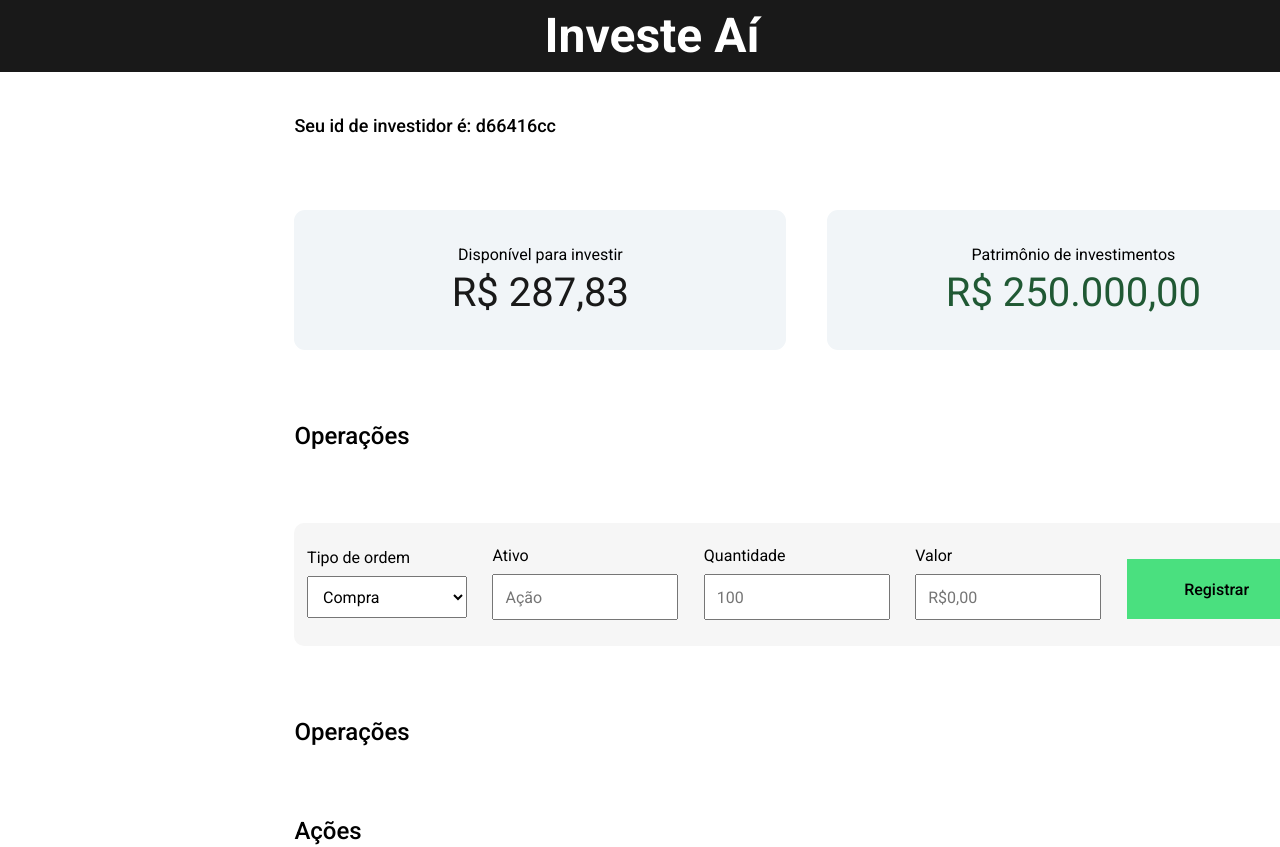
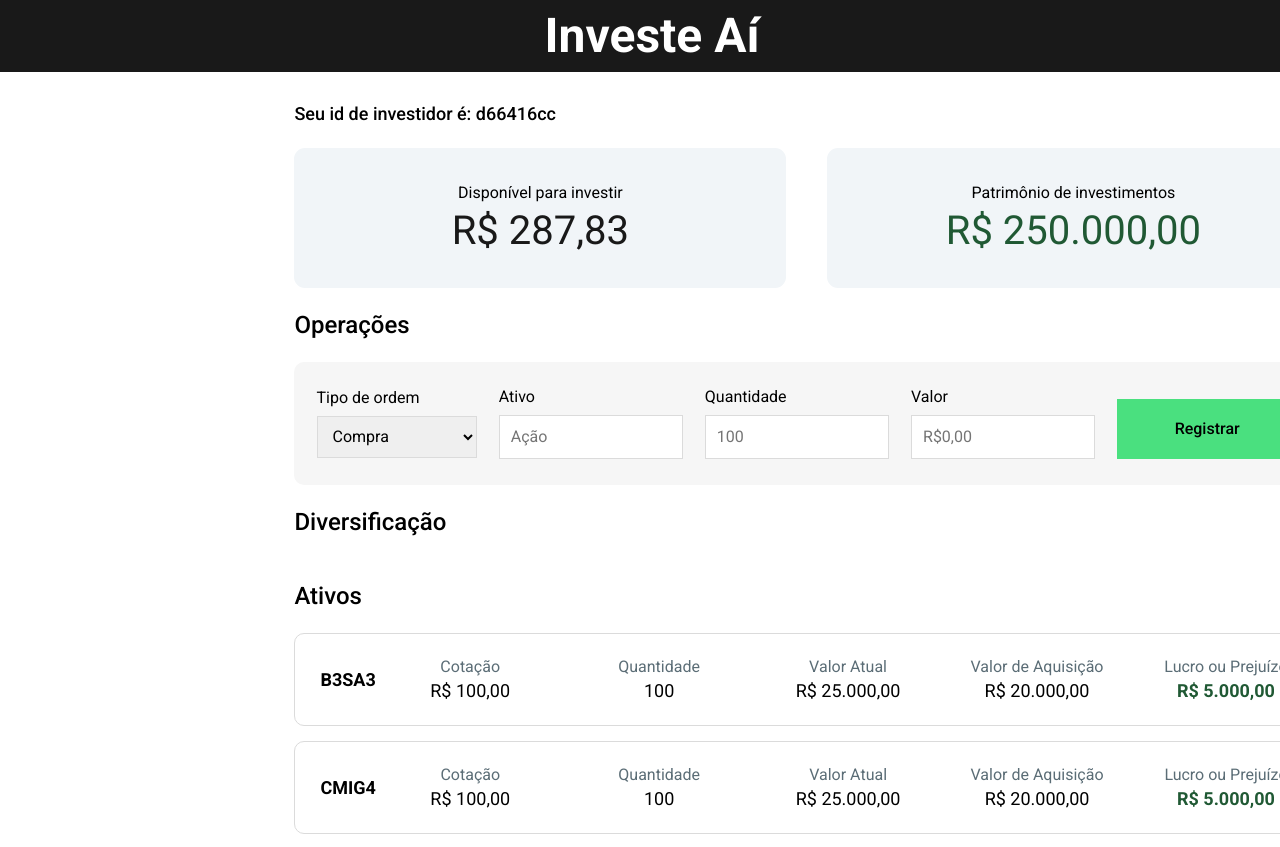
Before and after one commit to MateusIasbik/investe-ai-front, a React (Vite) app: page / in a window 1280 px wide. Shown: the top 847 px of the page. Built offline with nearby package versions, Linux system fonts and the light colour scheme.

Commit message:
fix: assets style added

```diff
--- a/src/App.jsx
+++ b/src/App.jsx
@@ -43,7 +43,7 @@ const Container = styled.div`
   display: flex;
   flex-direction: column;
   justify-content: space-around;
-  height: 100vh;
+  min-height: 100vh;
   margin: 80px 23% 0 23%;
   color: #000;
   font-family: 'Roboto', sans-serif;
--- /dev/null
+++ b/src/components/Asset.jsx
@@ -0,0 +1,111 @@
+import React from "react";
+import styled from "styled-components";
+import MY_ASSETS from "../mock";
+
+export default function Asset() {
+
+    const formatCurrency = (value) => {
+        return new Intl.NumberFormat('pt-BR', {
+            style: 'currency',
+            currency: 'BRL',
+        }).format(value);
+    }
+
+    return (
+        <>
+
+            {MY_ASSETS.map((asset, index) => (
+                <BoxStyled key={index}>
+
+                <h1>{asset.name}</h1>
+
+                <div>
+                    <h2>Cotação</h2>
+                    <p>{formatCurrency(asset.price)}</p>
+                </div>
+
+                <div>
+                    <h2>Quantidade</h2>
+                    <p>{asset.amount}</p>
+                </div>
+
+                <div>
+                    <h2>Valor Atual</h2>
+                    <p>{formatCurrency(asset.currentValue)}</p>
+                </div>
+
+                <div>
+                    <h2>Valor de Aquisição</h2>
+                    <p>{formatCurrency(asset.acquisitionValue)}</p>
+                </div>
+
+                <div>
+                    <h2>Lucro ou Prejuízo</h2>
+                    <h3>R$ 5.000,00</h3>
+                </div>
+
+            </BoxStyled>
+
+            ))}
+
+
+        </>
+    )
+}
+
+const TitleStyled = styled.h1`
+    margin: 25px 0;
+`
+
+const BoxStyled = styled.div`
+    border: 1px solid #DBDBDB;
+    display: flex;
+    justify-content: space-around;
+    align-items: center;
+    border-radius: 10px;
+    max-height: 91px;
+    min-width: 1025px;
+    margin-bottom: 15px;
+
+    div {
+        display: flex;
+        flex-direction: column;
+        justify-content: center;
+        align-items: center;
+        height: 100%;
+        width: 100%;
+        margin: 25px 0;
+    }
+
+    h1 {
+        color: #000000;
+        font-size: 18px;
+        font-family: 'Roboto', sans-serif;
+        font-weight: 700;
+        padding-left: 25px;
+    }
+
+    h2 {
+        color: #5B6D76;
+        font-size: 16px;
+        font-family: 'Roboto', sans-serif;
+        font-weight: 400;
+        padding-bottom: 5px;
+    }
+
+    p {
+        padding-top: 2px;
+        color: #000000;
+        font-size: 18px;
+        font-family: 'Roboto', sans-serif;
+        font-weight: 400;
+    }
+
+    h3 {
+        padding-top: 2px;
+        color: #205934;
+        font-size: 18px;
+        font-family: 'Roboto', sans-serif;
+        font-weight: 700;
+    }
+`
--- a/src/components/Assets.jsx
+++ b/src/components/Assets.jsx
@@ -1,10 +1,21 @@
 import React from "react";
 import styled from "styled-components";
+import Asset from "../components/Asset";
 
 export default function Assets() {
+
     return (
-        <div>
-            <h1>Ações</h1>
-        </div>
+        <>
+
+            <TitleStyled>Ativos</TitleStyled>
+
+            <Asset/>
+
+
+        </>
     )
 }
+
+const TitleStyled = styled.h1`
+    margin: 25px 0;
+`
--- a/src/components/Diversification.jsx
+++ b/src/components/Diversification.jsx
@@ -2,9 +2,15 @@ import React from "react";
 import styled from "styled-components";
 
 export default function Diversification() {
+
     return (
         <div>
-            <h1>Operações</h1>
+            <TitleStyled>Diversificação</TitleStyled>
         </div>
     )
 }
+
+
+const TitleStyled = styled.h1`
+    margin: 25px 0;
+`
--- a/src/components/Id.jsx
+++ b/src/components/Id.jsx
@@ -13,6 +13,7 @@ export default function Id() {
 
 const IdStyled = styled.div`
     h1 {
+        margin: 25px 0;
         color: #000000;
         font-size: 18px;
         font-family: 'Roboto', sans-serif;
--- a/src/components/Operations.jsx
+++ b/src/components/Operations.jsx
@@ -12,7 +12,7 @@ export default function Operations() {
 
     return (
         <>
-            <h1>Operações</h1>
+            <TitleStyled>Operações</TitleStyled>
             <OperationsStyled>
 
                 <InputStyled>
@@ -71,6 +71,10 @@ export default function Operations() {
     )
 }
 
+const TitleStyled = styled.h1`
+    margin: 25px 0;
+`
+
 const OperationsStyled = styled.div`
     display: flex;
     align-items: center;
@@ -83,7 +87,7 @@ const OperationsStyled = styled.div`
 const InputStyled = styled.div`
     display: flex;
     align-items: center;
-    justify-content: space-around;
+    justify-content: space-evenly;
     min-width: 100%;
     border-radius: 10px;
     border: none;
@@ -109,6 +113,7 @@ const InputStyled = styled.div`
         font-family: 'Roboto', sans-serif;
         padding: 0 11px;
         margin: 10px 0 0 0;
+        border: 1px solid #DBDBDB;
     }
 
     button {
--- a/src/mock.js
+++ b/src/mock.js
@@ -1,6 +1,14 @@
-const PRODUCTS = [
-    {},
-    {}
+const MY_ASSETS = [
+    {name: "B3SA3", price: 100, amount: 100, currentValue: 25000, acquisitionValue: 20000},
+    {name: "CMIG4", price: 100, amount: 100, currentValue: 25000, acquisitionValue: 20000},
+    {name: "EGIE3", price: 100, amount: 100, currentValue: 25000, acquisitionValue: 30000},
+    {name: "GGBR3", price: 100, amount: 100, currentValue: 25000, acquisitionValue: 20000},
+    {name: "ITSA4", price: 100, amount: 100, currentValue: 25000, acquisitionValue: 20000},
+    {name: "KBN11", price: 100, amount: 100, currentValue: 25000, acquisitionValue: 20000},
+    {name: "LREN3", price: 100, amount: 100, currentValue: 25000, acquisitionValue: 30000},
+    {name: "PETR4", price: 100, amount: 100, currentValue: 25000, acquisitionValue: 30000},
+    {name: "VALE3", price: 100, amount: 100, currentValue: 25000, acquisitionValue: 30000},
+    {name: "WEGE3", price: 100, amount: 100, currentValue: 25000, acquisitionValue: 30000}
 ];
 
-export default PRODUCTS
+export default MY_ASSETS;
```
